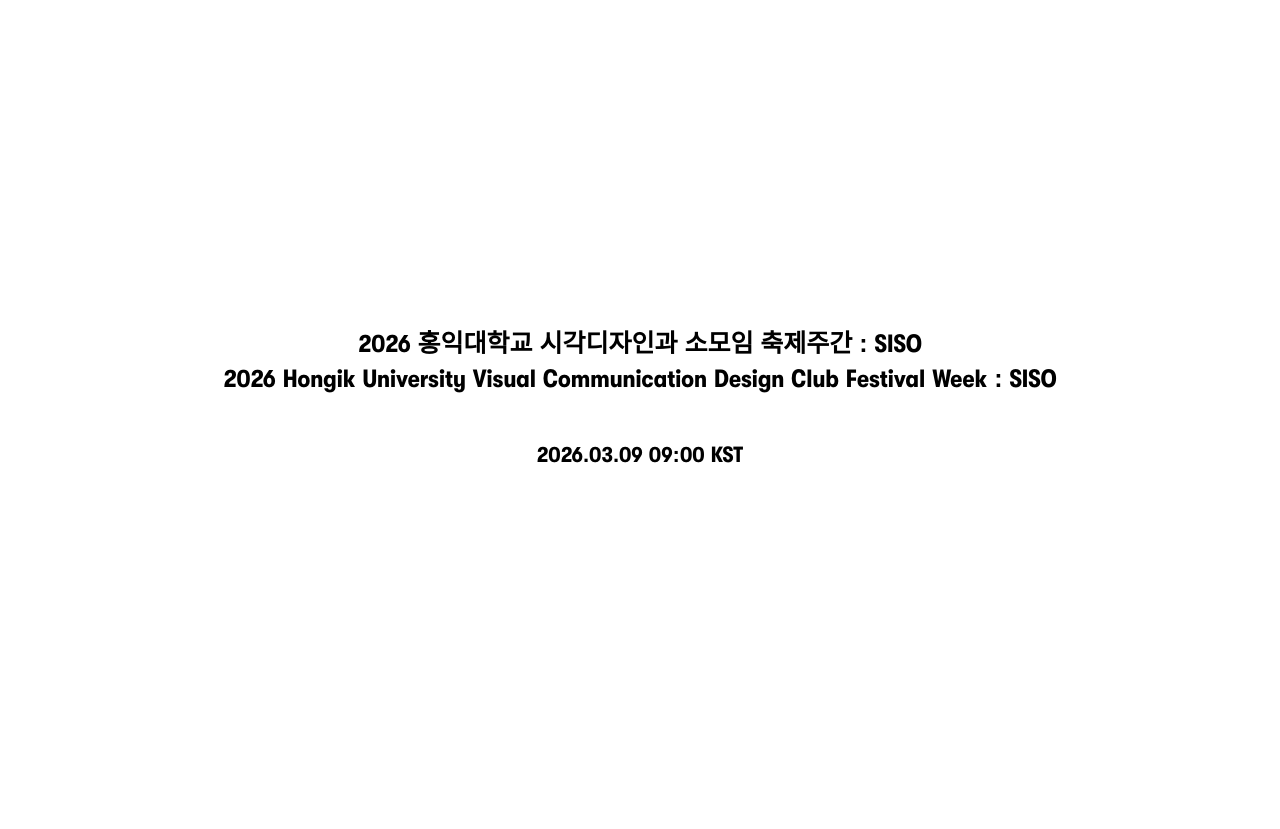
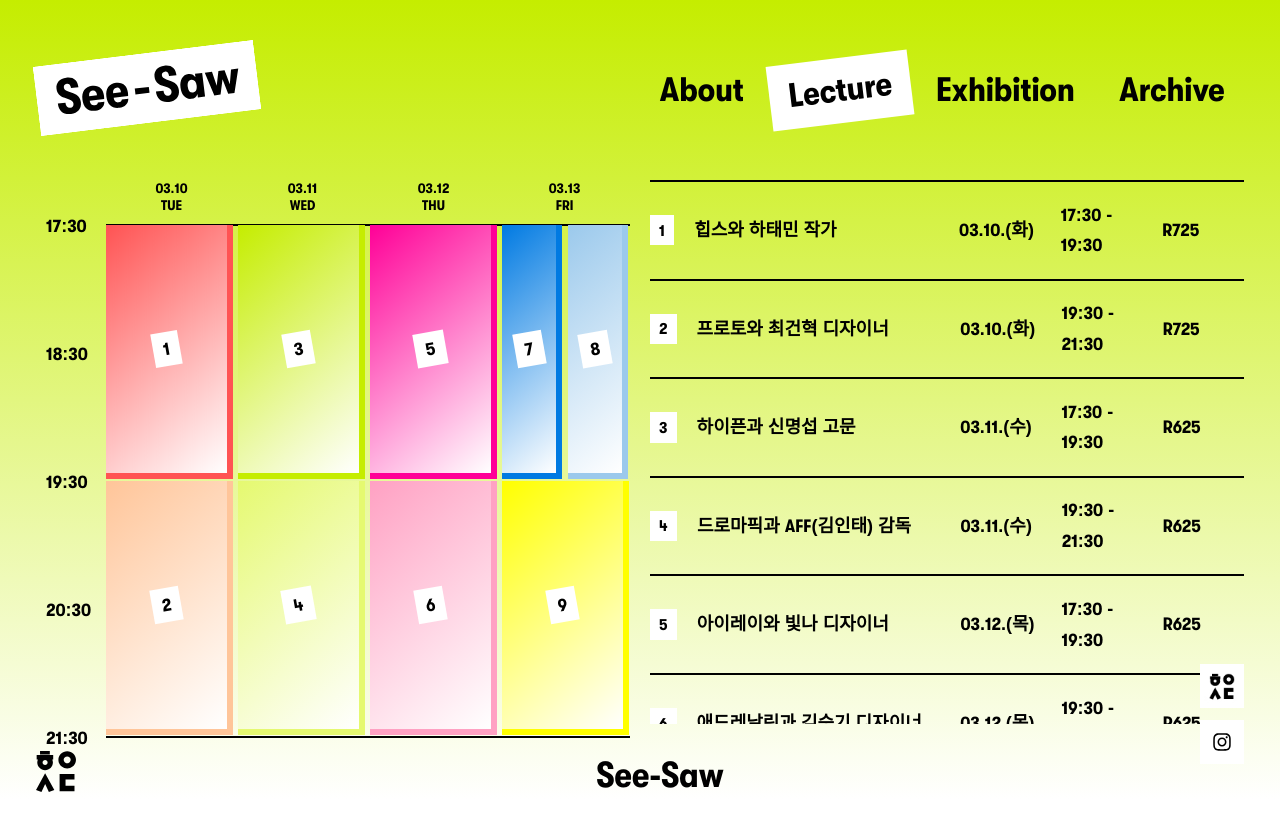
Before and after one commit to cieun/2026-siso-web, a React (Vite) app: page /lecture in a window 1280 px wide. Before the commit the page ends 800 px from the top, so only its background shows below. Built offline with nearby package versions, Linux system fonts and the light colour scheme; a web font is replaced by a local one.

Commit message:
공개 화면

```diff
--- a/src/App.tsx
+++ b/src/App.tsx
@@ -12,7 +12,7 @@
 import Projects from './pages/Exhibition/projects';
 import Archive from './pages/Archive';
 
-const IS_OPEN = false;
+const IS_OPEN = true;
 
 const ComingSoon = () => (
   <div
--- a/src/pages/About/components/mobile/IntroSectionMobile.tsx
+++ b/src/pages/About/components/mobile/IntroSectionMobile.tsx
@@ -19,7 +19,7 @@
   display: flex;
   justify-content: center;
   align-items: center;
-  height: 35vh;
+  height: 45vh;
   font-weight: 800;
 
   // @media (min-width: 400px) and (max-width: 768px) {
```
